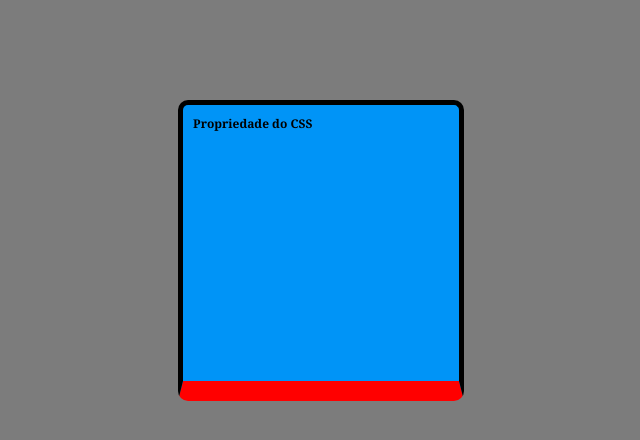
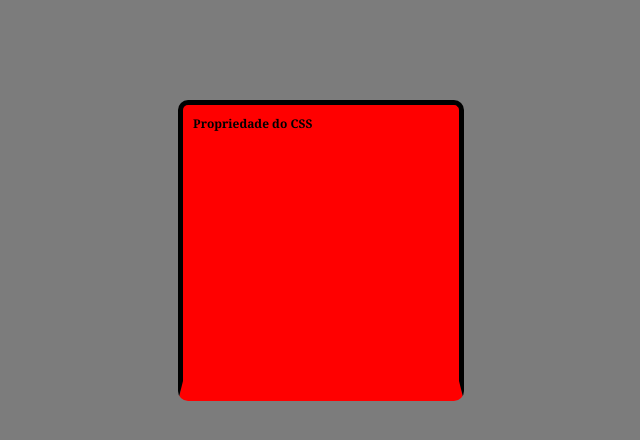
Before and after one commit to tainandogomes-coder/Aulas-desenvolvimento-de-sistemas, a plain HTML site: page CSS/propriedades.html in a window 1280 px wide. In both pictures the pointer is over the element "Propriedade do CSS". Shown: the whole page, without its empty margins (319-959 px from the left). Drawn offline with Linux system fonts and the light colour scheme.

Commit message:
mais detalhe

```diff
--- a/CSS/propriedade.css
+++ b/CSS/propriedade.css
@@ -11,3 +11,7 @@
     border-bottom: 20px solid red;
     border-radius: 10px;
 }
+
+.container:hover{
+    background-color: red;
+}
```
